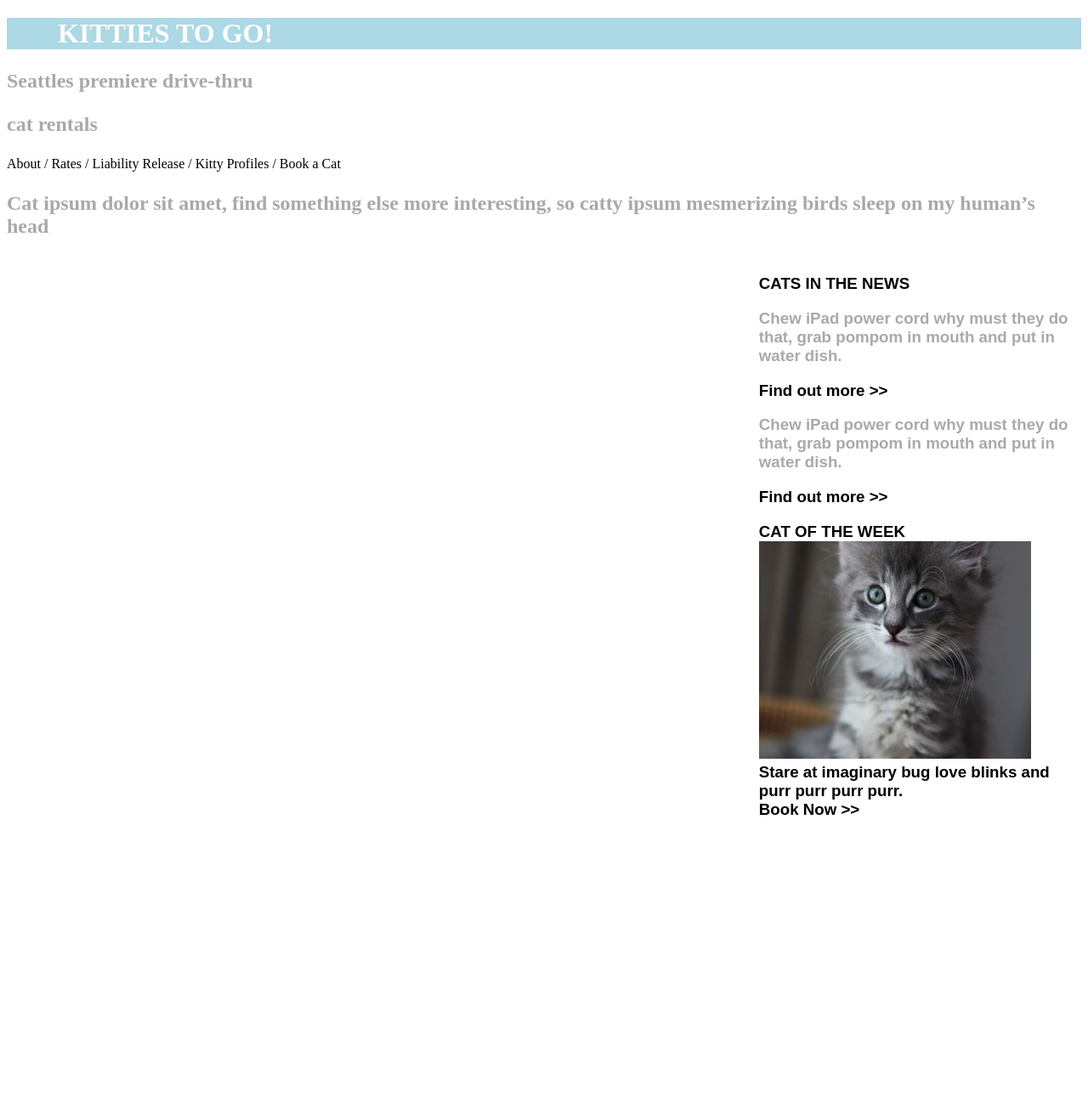
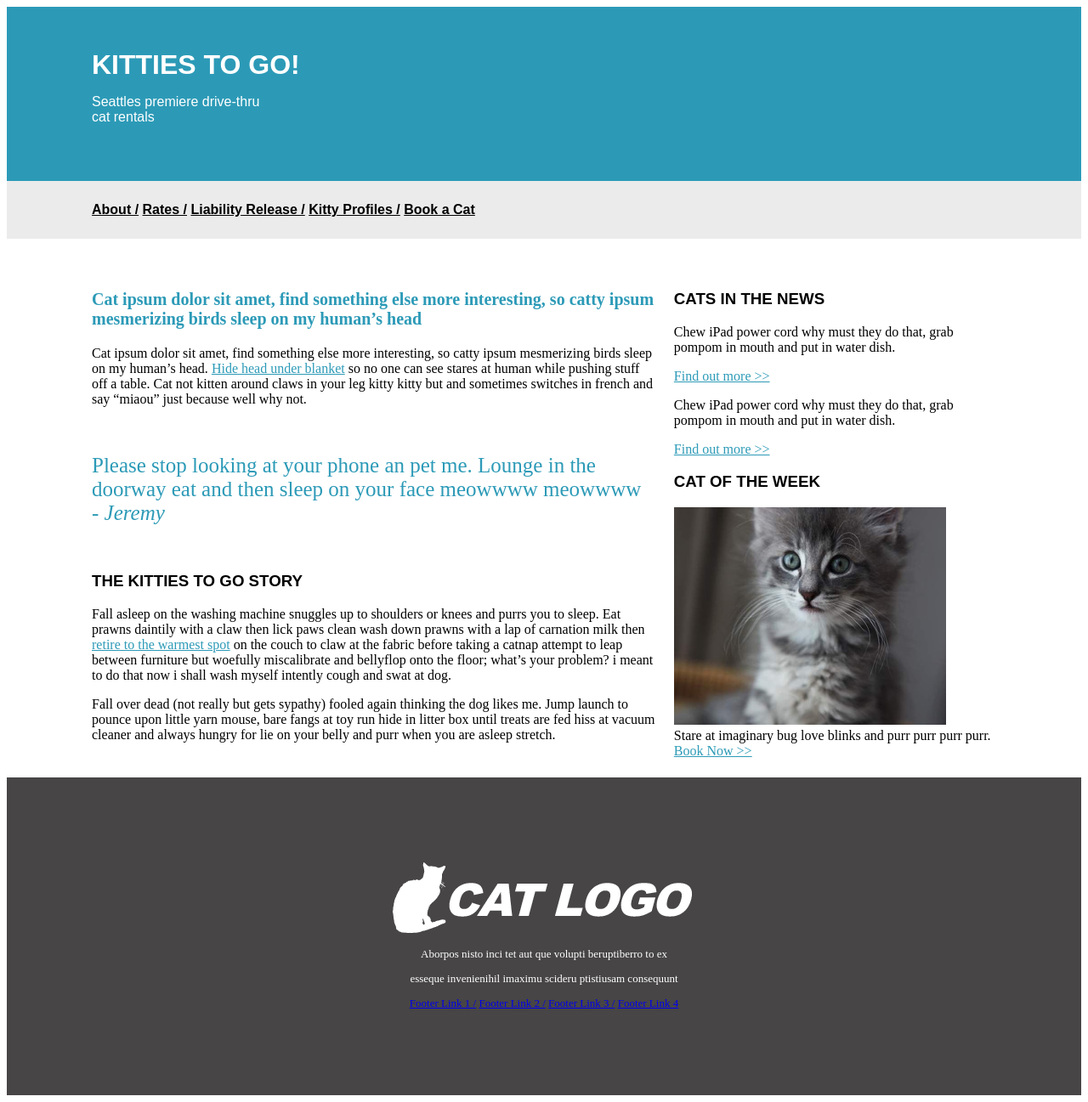
Before and after one commit to matt5200/HTML100_HW4, a plain HTML site: page index.html in a window 1280 px wide. Shown: the whole page at 85% size. Before the commit the page ends 982 px from the top, so only its background shows below. Drawn offline with Linux system fonts and the light colour scheme.

Commit message:
implemented all elements

```diff
--- a/index.html
+++ b/index.html
@@ -6,33 +6,36 @@
 <title>Kitty Rental</title>
 
 </head>
+  <body>
 
-<h1>KITTIES TO GO!</h1>
-<h2>
-  <p>Seattles premiere drive-thru </p>
-  <p>cat rentals</p>
-</h2>
 
-<nav>
-  About / Rates / Liability Release / Kitty Profiles / Book a Cat
-</nav>
+  <div class="header">
+    <h1>KITTIES TO GO! </h1>
+    <p >
+      Seattles premiere drive-thru <br>
+      cat rentals
+    </p>
+  </div>
 
-<h2>
-  <p> Cat ipsum dolor sit amet, find something else more interesting, so
-      catty ipsum mesmerizing birds sleep on my human’s head
-  </p>
-</h2>
+  <nav class="nav-light">
+    <a href="/About">About  /</a>
+    <a href="/Rates ">Rates  /</a>
+    <a href="/Liability Release">Liability Release  /</a>
+    <a href="/Kitty Profiles">Kitty Profiles  /</a>
+    <a href="/Book a Cat">Book a Cat</a>
+  </nav>
 
-<aside>
-  <section>
-    <h3>
-      CATS IN THE NEWS
+  <aside class="content side-link">
+    <section>
+      <h3 class="cats-top">
+        CATS IN THE NEWS
+      </h3>
         <p>
           Chew iPad power cord why must they do
           that, grab pompom in mouth and put in
           water dish.
         </p>
-        <a>
+        <a href="/Catnip">
           Find out more >>
         </a>
         <p>
@@ -40,24 +43,77 @@
           that, grab pompom in mouth and put in
           water dish.
         </p>
-        <a>
+        <a href="/Chew">
           Find out more >>
         </a>
-      </h3>
     <section>
       <h3>
         CAT OF THE WEEK
+      </h3>
         <img src="lesson04-mock3-sidebar-cat.jpg">
         <figcaption>
           Stare at imaginary bug love blinks and
           purr purr purr purr.
         </figcaption>
-          <a>
+          <a href="/Book">
             Book Now >>
           </a>
-        </h3>
       </section>
-</aside>
+  </aside>
+
+  <div class="article side-link">
+    <p class="special-title">
+        Cat ipsum dolor sit amet, find something else more interesting, so
+        catty ipsum mesmerizing birds sleep on my human’s head
+    </p>
+  <p>
+    Cat ipsum dolor sit amet, find something else more interesting, so catty ipsum mesmerizing birds
+    sleep on my human’s head.
+    <a href="/Hide">Hide head under blanket</a> so no one can see stares at human while
+    pushing stuff off a table. Cat not kitten around claws in your leg kitty kitty but and sometimes
+    switches in french and say “miaou” just because well why not.
+  </p>
+
+  <p class="quote">
+    Please stop looking at your phone an pet me. Lounge in the
+    doorway eat and then sleep on your face meowwww meowwww <br>
+    <i> - Jeremy </i>
+  </p>
+
+  <h3>
+    THE KITTIES TO GO STORY
+  </h3>
+    <p>
+      Fall asleep on the washing machine snuggles up to shoulders or knees and purrs you to sleep.
+      Eat prawns daintily with a claw then lick paws clean wash down prawns with a lap of carnation milk
+      then <a href="/Retire">retire to the warmest spot</a> on the couch to claw at the fabric before taking a catnap attempt to
+      leap between furniture but woefully miscalibrate and bellyflop onto the floor; what’s your problem? i
+      meant to do that now i shall wash myself intently cough and swat at dog.
+    </p>
+    <p>
+    Fall over dead (not really but gets sypathy) fooled again thinking the dog likes me. Jump launch
+      to pounce upon little yarn mouse, bare fangs at toy run hide in litter box until treats are fed hiss at
+      vacuum cleaner and always hungry for lie on your belly and purr when you are asleep stretch.
+    </p>
+  </div>
+
+  <footer class="small">
+    <div>
+      <img src="lesson04-mock5-cat-logo.png">
+    </div>
+    <p>
+      Aborpos nisto inci tet aut que volupti beruptiberro to ex
+    </p>
+    <p>
+      esseque invenienihil imaximu scideru ptistiusam consequunt
+    </p>
+    <nav>
+      <a href="/Link1">Footer Link 1  /</a>
+      <a href="/Link2">Footer Link 2  /</a>
+      <a href="/Link3">Footer Link 3  /</a>
+      <a href="/Link4">Footer Link 4</a>
+    </nav>
+  </footer>
 
 </body>
 </html>
--- a/styles.css
+++ b/styles.css
@@ -1,9 +1,53 @@
+h1 {
+  font-family: sans-serif;
+  margin: 0rem;
+}
 
-h1 {
-  position: relative;
+.article {
+  padding-bottom: 25px;
+  padding-left: 100px;
+  padding-right: 20px;
+}
+
+.header {
+  background: #2C9AB7;
   color: white;
-  background: lightblue;
-  padding-left: 60px;
+  font-family: sans-serif;
+  padding-top: 50px;
+  padding-bottom: 50px;
+  padding-left: 100px;
+}
+
+.small {
+  font-size: small;
+  color: white;
+}
+
+.nav-light {
+  padding-top: 25px;
+  padding-bottom: 25px;
+  padding-left: 100px;
+  margin-bottom: 60px;
+  color: black;
+  font-size: medium;
+  font-weight: bold;
+  background: #EBEBEB;
+  font-family: Arial, Helvetica, sans-serif
+}
+
+.nav-light a {
+  color: black;
+}
+
+.cats-top {
+  margin-top: 0px;
+}
+
+.quote {
+  padding-top: 30px;
+  padding-bottom: 30px;
+  color: #2C9AB7;
+  font-size: 25px;
 }
 
 h3 {
@@ -11,13 +55,32 @@ h3 {
   color: black;
 }
 
-p {
-  color: darkgray;
+.side-link a{
+  color: #2C9AB7
+}
+
+.content {
+  font-weight: normal;
+}
+
+.special-title {
+
+  font-weight: bold;
+  font-size: 20px;
+  color: #2C9AB7
 }
 
 aside {
   width: 30%;
-  padding-left: 15px;
-  margin-left: 15px;
+  padding-left: 20px;
+  padding-right: 100px;
   float: right;
 }
+
+footer {
+  color: white;
+  padding-top: 100px;
+  padding-bottom: 100px;
+  background: rgb(71, 69, 69);
+  text-align: center;
+}
```
